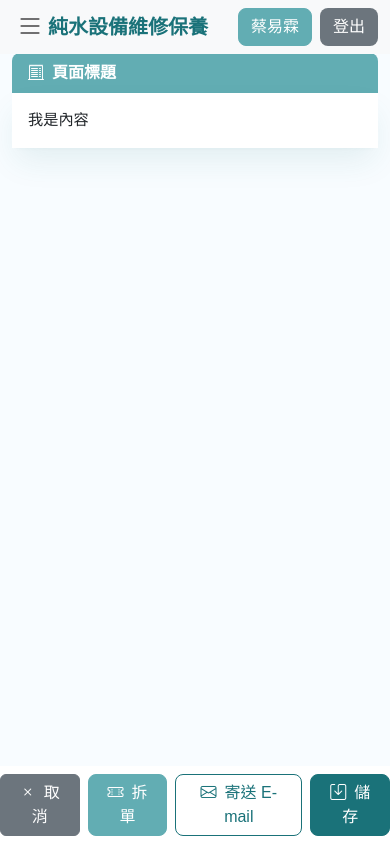
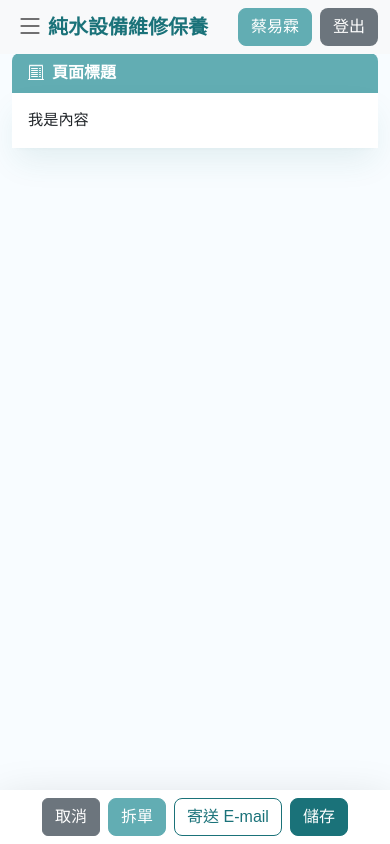
Before and after one commit to birteliu/merking, a website: page src/example.html in a window 390 px wide. Drawn offline with nearby package versions, Linux system fonts and the light colour scheme; files that its build step writes are made by us from their sources; files whose address does not match are found by name; a web font is replaced by a local one.

Commit message:
no message

```diff
--- a/src/example.html
+++ b/src/example.html
@@ -23,11 +23,11 @@ breadcrumb : null
             我是內容
         </div>
     </div>
-    <div class="fixed-bottom bg-white d-flex align-items-center justify-content-center py-2">
-        <button type=" button" class="btn btn-secondary me-2"><i class="bi bi-x me-2"></i>取消</button>
-        <button type=" button" class="btn btn-color01 me-2"><i class="bi bi-ticket-perforated me-2"></i>拆單</button>
-        <button type=" button" class="btn btn-color01-dark-outline me-2"><i class="bi bi-envelope me-2"></i>寄送 E-mail</button>
-        <button type=" button" class="btn btn-color01-dark"><i class="bi bi-save me-2"></i>儲存</button>
+    <div class="fixed-bottom bg-white d-flex align-items-center justify-content-center py-2 shadow-lg">
+        <button type=" button" class="btn btn-secondary me-2"><i class="bi bi-x me-2 d-sm-inline-block d-none"></i>取消</button>
+        <button type=" button" class="btn btn-color01 me-2"><i class="bi bi-ticket-perforated me-2 d-sm-inline-block d-none"></i>拆單</button>
+        <button type=" button" class="btn btn-color01-dark-outline me-2"><i class="bi bi-envelope me-2 d-sm-inline-block d-none"></i>寄送 E-mail</button>
+        <button type=" button" class="btn btn-color01-dark"><i class="bi bi-save me-2 d-sm-inline-block d-none"></i>儲存</button>
     </div>
 </div>
 
```
Also changed, not shown: src/index.html (+1 -4 lines), dist/example.html, dist/index.html.
